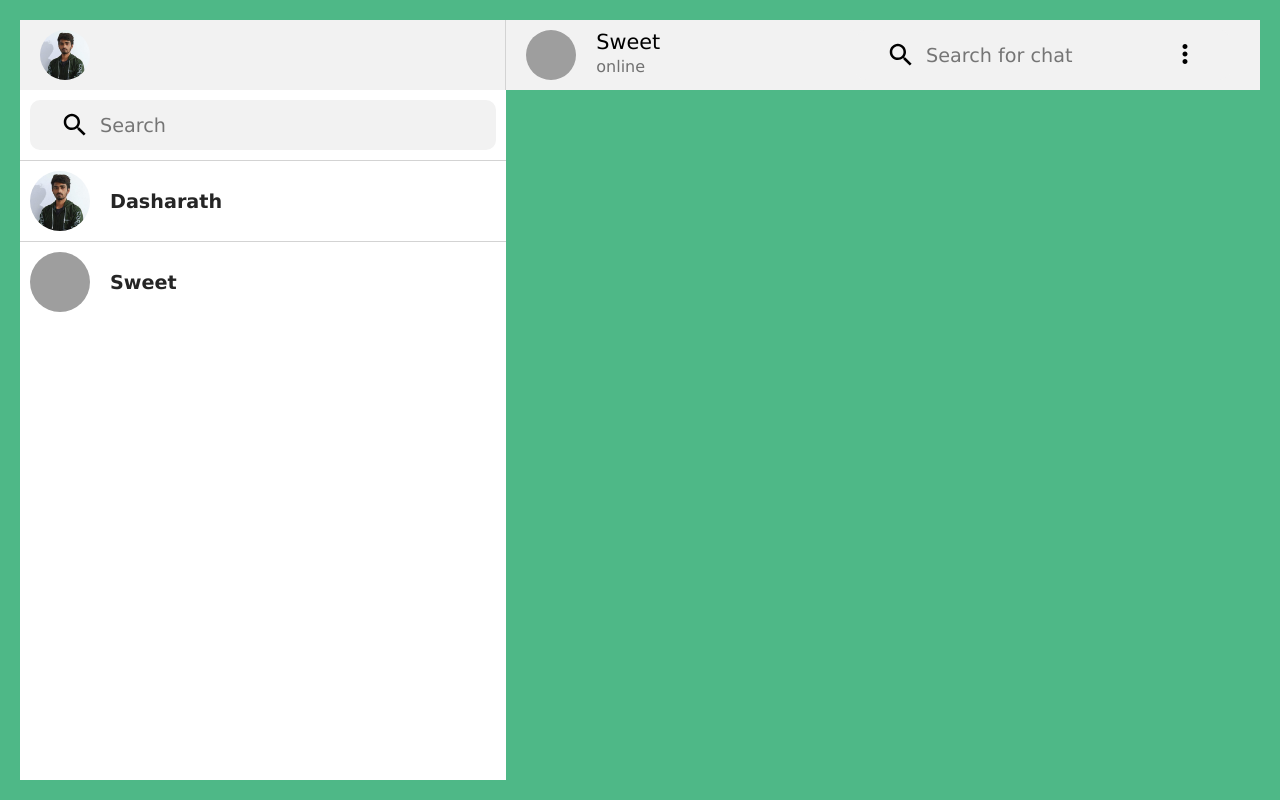
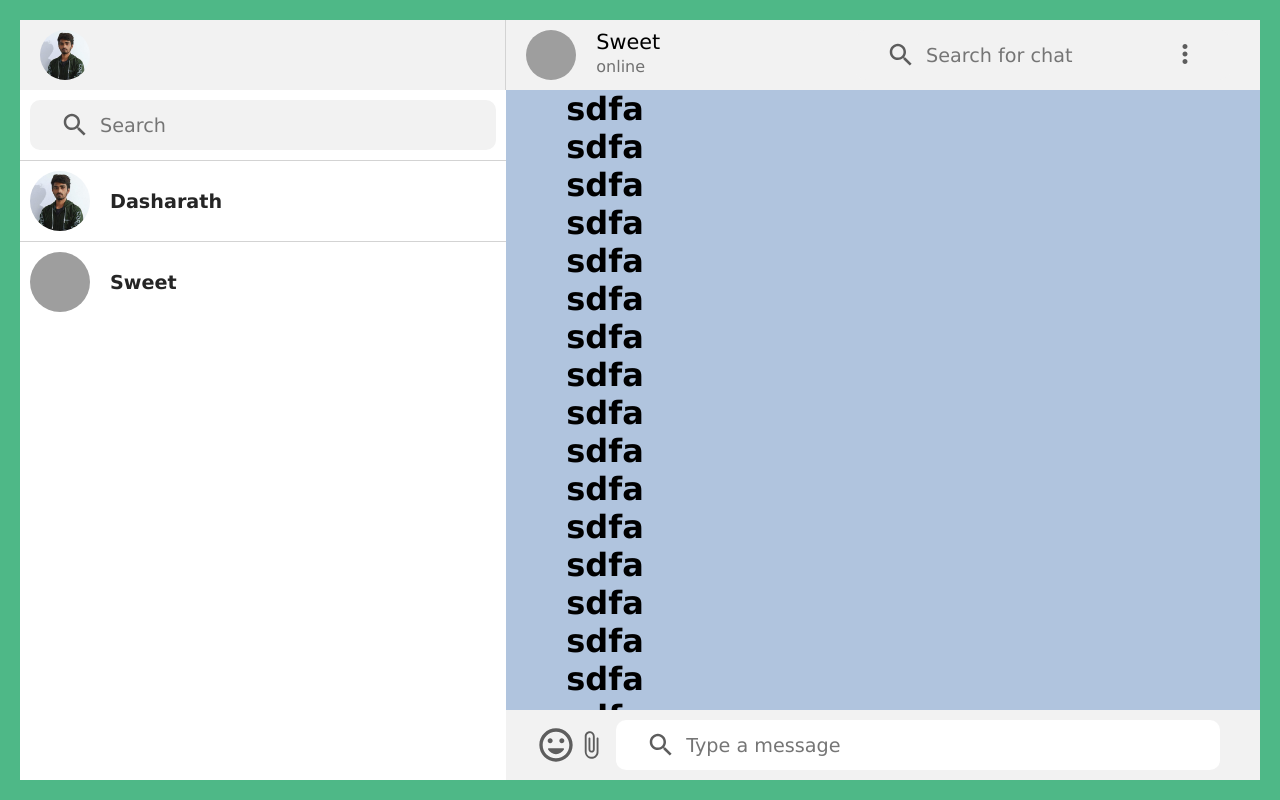
Before and after one commit to Dasharath9920/chat_application, a React (Create React App) app in the folder chat_application/: page / in a window 1280 px wide. Built offline with nearby package versions, Linux system fonts and the light colour scheme; grey boxes are pictures that could not be loaded.

Commit message:
feat(dashboard): implement dashboard footer

```diff
--- a/chat_application/package.json
+++ b/chat_application/package.json
@@ -12,6 +12,7 @@
     "@testing-library/user-event": "^13.5.0",
     "react": "^18.2.0",
     "react-dom": "^18.2.0",
+    "react-moment": "^1.1.3",
     "react-scripts": "5.0.1",
     "web-vitals": "^2.1.4"
   },
--- a/chat_application/src/App.css
+++ b/chat_application/src/App.css
@@ -44,6 +44,12 @@
   display: flex;
   align-items: center;
   border-top: 1px solid lightgrey;
+  transition: .1s ease all;
+}
+
+.chat-segment:hover{
+  background-color: rgb(233, 233, 233);
+  cursor: pointer;
 }
 
 .chat-segment p{
@@ -55,13 +61,18 @@
 
 /* end of sidebar */
 
-/* home */
 
-.home{
+.dashboard{
   width: 100%;
+  height: 100%;
+  background-color: lightsteelblue;
+  display: flex;
+  flex-direction: column;
 }
 
-.home-navbar{
+/* dashboard navbar */
+
+.dashboard-navbar{
   background-color: rgb(242, 242, 242);
   padding: 0px 20px;
   display: flex;
@@ -69,7 +80,7 @@
   justify-content: space-between;
 }
 
-.home-navbar__left, .home-navbar__right{
+.dashboard-navbar__left, .dashboard-navbar__right{
   display: flex;
 }
 
@@ -86,4 +97,28 @@
   line-height: 25px;
 }
 
-/* end of home */
+/* end of dashboard navbar*/
+
+.dashboard-footer{
+  display: flex;
+  align-items: center;
+  justify-content: space-between;
+  padding: 0px 30px;
+  background-color: rgb(242, 242, 242);
+  margin-top: auto;
+}
+
+.dashboard-footer .search-container{
+  width: 90%;
+  background-color: white;
+}
+
+/* chat dashboard */
+
+.chat-dashboard{
+  padding: 0px 60px;
+  height: 100%;
+  overflow-y: scroll;
+}
+
+/* end of chat dashboard */
--- a/chat_application/src/App.js
+++ b/chat_application/src/App.js
@@ -1,12 +1,12 @@
 import './App.css';
-import Home from './components/Home/home';
+import Dashboard from './components/Home/Dashboard';
 import Sidebar from './components/Sidebar/sidebar';
 
 function App() {
   return (
     <div className="App">
       <Sidebar />
-      <Home />
+      <Dashboard />
     </div>
   );
 }
--- /dev/null
+++ b/chat_application/src/components/ChatDashboard.js
@@ -0,0 +1,47 @@
+import React from 'react';
+
+function ChatDashboard() {
+  return (
+    <div className='chat-dashboard'>
+        <h1>sdfa</h1>
+        <h1>sdfa</h1>
+        <h1>sdfa</h1>
+        <h1>sdfa</h1>
+        <h1>sdfa</h1>
+        <h1>sdfa</h1>
+        <h1>sdfa</h1>
+        <h1>sdfa</h1>
+        <h1>sdfa</h1>
+        <h1>sdfa</h1>
+        <h1>sdfa</h1>
+        <h1>sdfa</h1>
+        <h1>sdfa</h1>
+        <h1>sdfa</h1>
+        <h1>sdfa</h1>
+        <h1>sdfa</h1>
+        <h1>sdfa</h1>
+        <h1>sdfa</h1>
+        <h1>sdfa</h1>
+        <h1>sdfa</h1>
+        <h1>sdfa</h1>
+        <h1>sdfa</h1>
+        <h1>sdfa</h1>
+        <h1>sdfa</h1>
+        <h1>sdfa</h1>
+        <h1>sdfa</h1>
+        <h1>sdfa</h1>
+        <h1>sdfa</h1>
+        <h1>sdfa</h1>
+        <h1>sdfa</h1>
+        <h1>sdfa</h1>
+        <h1>sdfa</h1>
+        <h1>sdfa</h1>
+        <h1>sdfa</h1>
+        <h1>sdfa</h1>
+        <h1>sdfa</h1>
+
+    </div>
+  )
+}
+
+export default ChatDashboard;
--- /dev/null
+++ b/chat_application/src/components/Home/Dashboard.js
@@ -0,0 +1,51 @@
+import React from 'react';
+import { Avatar } from '@mui/material';
+import SearchIcon from '@mui/icons-material/Search';
+import MoreVertIcon from '@mui/icons-material/MoreVert';
+import MoodRoundedIcon from '@mui/icons-material/MoodRounded';
+import AttachFileRoundedIcon from '@mui/icons-material/AttachFileRounded';
+import ChatDashboard from '../ChatDashboard';
+
+function Home() {
+
+  let profile = {
+    name: 'Sweet',
+    image: require('../../assets/images/sweet.jpg')
+  }
+  let isOnline = true;
+
+  return (
+    <div className='dashboard'>
+      <div className="dashboard-navbar">
+        <div className="dashboard-navbar__left">
+          <Avatar alt='profile pic' src={profile.image} sx={{width: 50, height: 50}}></Avatar>
+          <div className="chat-header">
+            <p className='chat-profile-name'>{profile.name}</p>
+            {isOnline && <p className='online-status'>online</p>}
+          </div>
+        </div>
+
+        <div className="dashboard-navbar__right">
+          <div className="search-container">
+            <SearchIcon sx={{width: 30, height: 30, color: 'rgb(93, 93, 93)'}}/>
+            <input type="text" placeholder='Search for chat'/>
+            <button><MoreVertIcon sx={{width: 30, height: 30, color: 'rgb(93, 93, 93)'}}/></button>
+          </div>
+        </div>
+      </div>
+
+      <ChatDashboard />
+
+      <div className="dashboard-footer">
+        <MoodRoundedIcon sx={{width: 40, height: 40, color: 'rgb(93, 93, 93)'}}/>
+        <AttachFileRoundedIcon sx={{width: 30, height: 30, color: 'rgb(93, 93, 93)'}}/>
+        <div className="search-container">
+            <SearchIcon sx={{width: 30, height: 30, color: 'rgb(93, 93, 93)'}}/>
+            <input type="text" placeholder='Type a message'/>
+        </div>
+      </div>
+    </div>
+  )
+}
+
+export default Home;
--- a/chat_application/src/components/Home/home.js
+++ /dev/null
@@ -1,38 +0,0 @@
-import React from 'react';
-import { Avatar } from '@mui/material';
-import SearchIcon from '@mui/icons-material/Search';
-import MoreVertIcon from '@mui/icons-material/MoreVert';
-
-function Home() {
-
-  let profile = {
-    name: 'Sweet',
-    image: require('../../assets/images/sweet.jpg')
-  }
-  let isOnline = true;
-
-  return (
-    <div className='home'>
-      <div className="home-navbar">
-        <div className="home-navbar__left">
-          <Avatar alt='profile pic' src={profile.image} sx={{width: 50, height: 50}}></Avatar>
-          <div className="chat-header">
-            <p className='chat-profile-name'>{profile.name}</p>
-            {isOnline && <p className='online-status'>online</p>}
-          </div>
-        </div>
-
-        <div className="home-navbar__right">
-          <div className="search-container">
-            <SearchIcon sx={{width: 30, height: 30}}/>
-            <input type="text" placeholder='Search for chat'/>
-            <button><MoreVertIcon sx={{width: 30, height: 30}}/></button>
-          </div>
-        </div>
-      </div>
-      <div className="dashboard"></div>
-    </div>
-  )
-}
-
-export default Home;
--- a/chat_application/src/components/Sidebar/sidebar.js
+++ b/chat_application/src/components/Sidebar/sidebar.js
@@ -26,7 +26,7 @@ function Sidebar() {
       </div>
 
       <div className="search-container">
-        <SearchIcon sx={{width: 30, height: 30}}/>
+        <SearchIcon sx={{width: 30, height: 30, color: 'rgb(93, 93, 93)'}}/>
         <input type="text" placeholder='Search'/>
       </div>
 
```
Also changed, not shown: chat_application/src/components/MessageBox.js (added), 1 other file (tests, documents, lock files or other folders).
